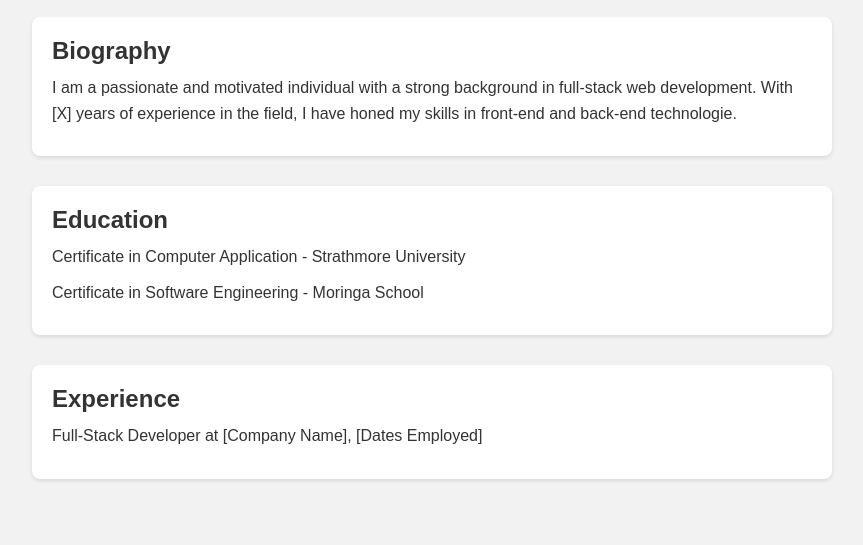
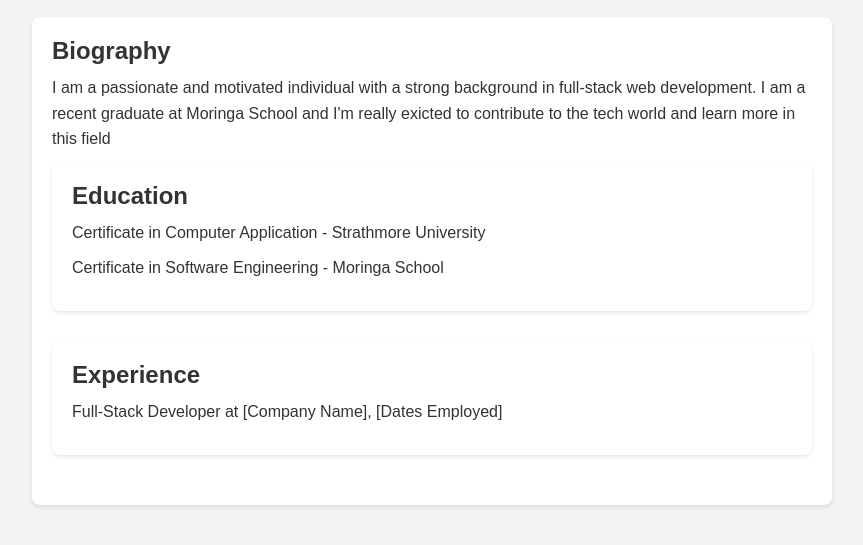
Before and after one commit to kimaniDennis/portfolio101, a plain HTML site: page aboutme.html in a window 1280 px wide. Shown: the part 65-610 px from the top of the page, without its empty margins (208-1071 px from the left). Drawn offline with Linux system fonts and the light colour scheme.

Commit message:
updated aboutme.html

```diff
--- a/aboutme.html
+++ b/aboutme.html
@@ -13,8 +13,7 @@
     <main>
         <section class="bio">
             <h2>Biography</h2>
-            <p>I am a passionate and motivated individual with a strong background in full-stack web development. With [X] years of experience in the field, I have honed my skills in front-end and back-end technologie.</p>
-        </section>
+            <p>I am a passionate and motivated individual with a strong background in full-stack web development. I am a recent graduate at Moringa School and I'm really exicted to contribute to the tech world and learn more in this field</p>
         <section class="education">
             <h2>Education</h2>
             <p>Certificate in Computer Application - Strathmore University</p>
```
